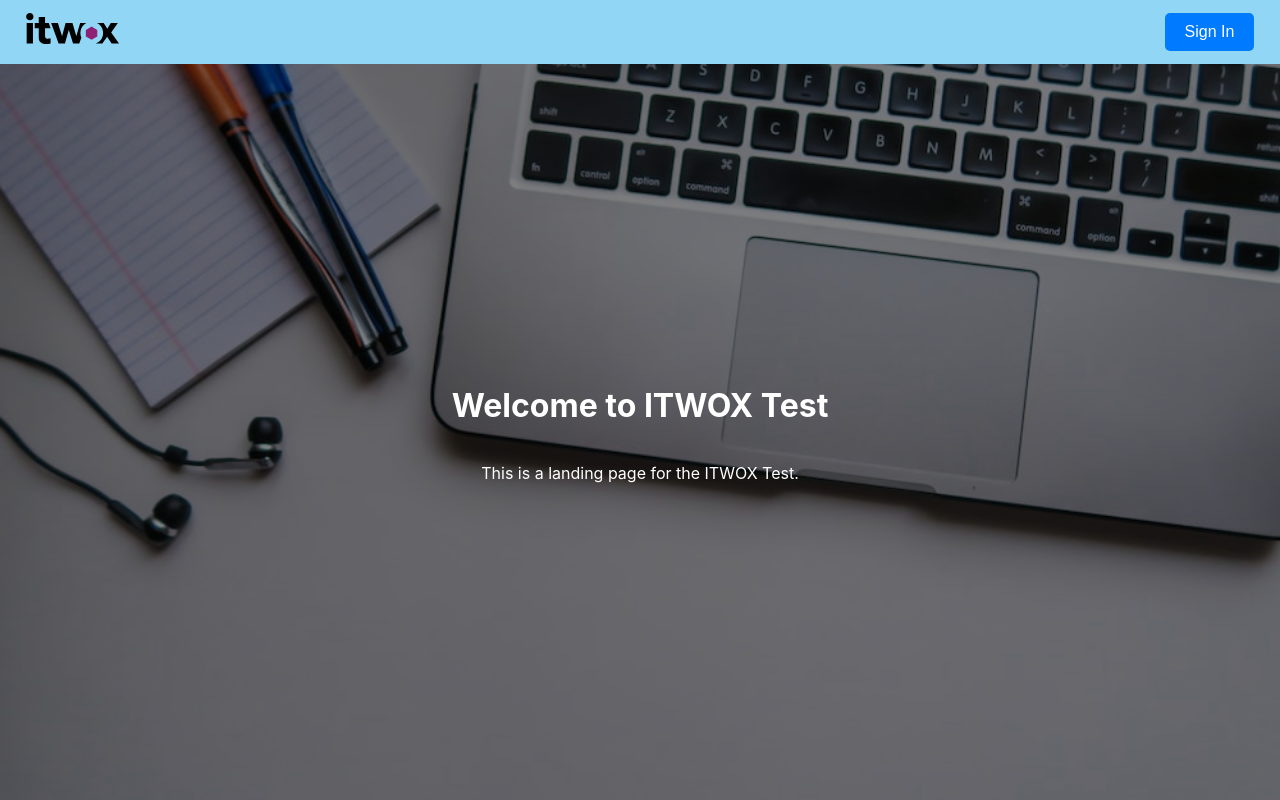
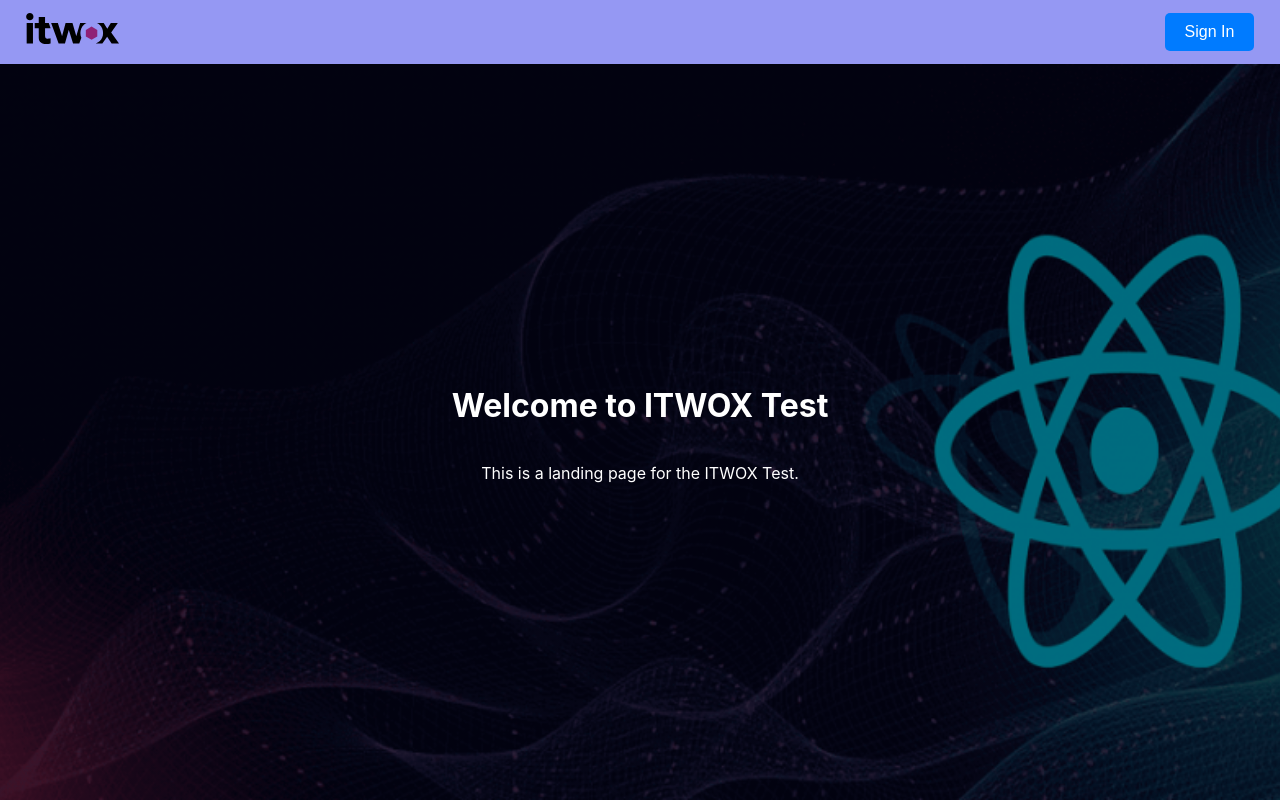
Before and after one commit to PrathameshDutondkar/ITWox-test, a React (Create React App) app in the folder itwoxtest-ui/: page / in a window 1280 px wide. Built offline with nearby package versions, Linux system fonts and the light colour scheme; no server answers.

Commit message:
Add landing page image at background

```diff
--- a/itwoxtest-ui/src/views/LandingPage/landing.scss
+++ b/itwoxtest-ui/src/views/LandingPage/landing.scss
@@ -4,12 +4,15 @@
   flex-direction: column;
   align-items: center;
   justify-content: center;
-    height: 92vh;
-    background: linear-gradient(rgba(0, 0, 0, 0.5), rgba(0, 0, 0, 0.5)), url("../../assets/background.jpeg");
+  background: linear-gradient(rgba(0, 0, 0, 0.5), rgba(0, 0, 0, 0.5)), url("../../assets/Landing.jpeg");
   background-size: cover;
   background-position: center;
   background-repeat: no-repeat;
   color: #fff;
+  width: 100%; /* Set width to 100% to cover the entire viewport */
+  height: 92vh; /* Set height to 100vh to cover the entire viewport height */
+}
+
 .landing-overlay {
   position: absolute;
   top: 0;
@@ -19,4 +22,3 @@
   background: rgba(0, 0, 0, 0.5);
   z-index: -1;
 }
-}
--- a/itwoxtest-ui/src/views/NavBar/navbar.scss
+++ b/itwoxtest-ui/src/views/NavBar/navbar.scss
@@ -5,8 +5,9 @@
   justify-content: space-between;
   padding: 1% 2%;
   gap: 2rem;
-  background:#91d7f5;
+  background:#9598f3;
   box-shadow: 0 2px 4px rgba(0, 0, 0, 0.2);
+
   .sign-out-button,
   .sign-in-button {
     padding: 10px 20px;
```
Also changed, not shown: itwoxtest-ui/src/assets/Landing.jpeg (added). Lines whose indentation alone changed are shown as unchanged.
